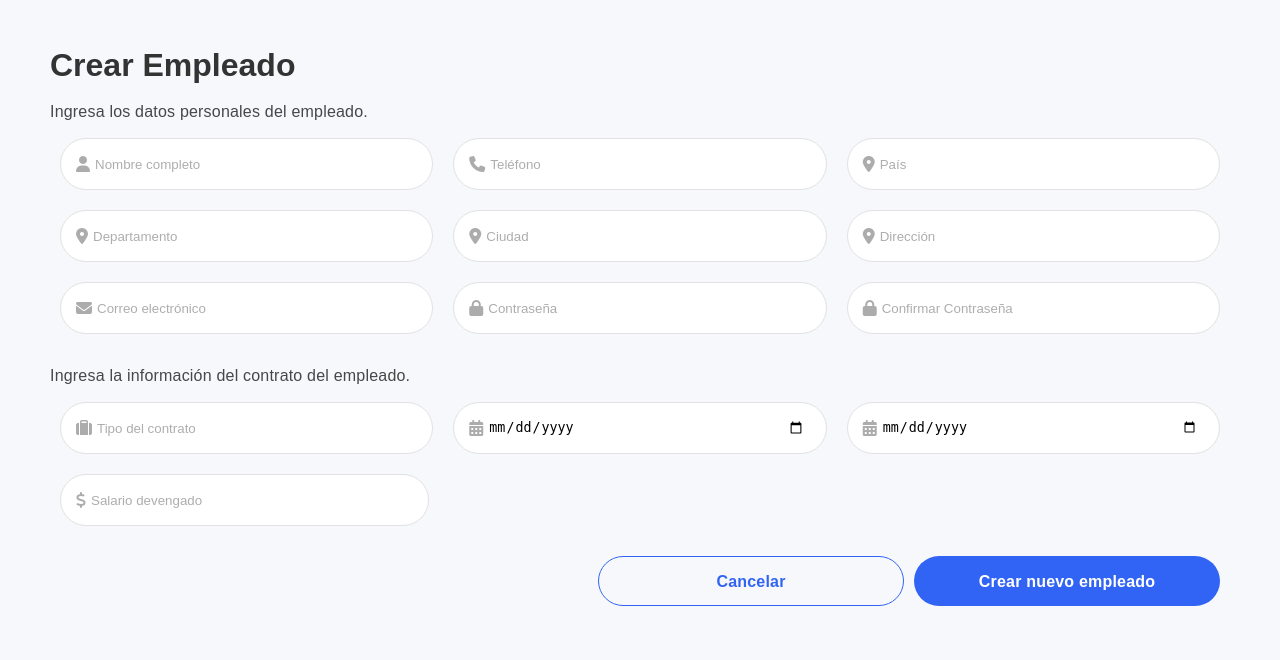
After one commit to Hanner004/equipo-9-ciclo-3, a Flask app: page /admin/createemployee/ in a window 1280 px wide. The commit adds this page. Shown: the top 660 px of the page. Run offline with Flask 2, Linux system fonts and the light colour scheme; some libraries are stand-ins or nearby versions.

Commit message:
Feature: crear empleado

```diff
--- a/app.py
+++ b/app.py
@@ -22,6 +22,11 @@ def admin():
     return render_template("admin.html")
 
 
+@app.route("/admin/createemployee/")
+def adminCreateEmployee():
+    return render_template("adminCreateEmployee.html", title='CrearEmpleado')
+
+
 @app.route("/user/")
 @app.route("/user/profile/")
 def userProfile():
--- /dev/null
+++ b/static/css/createEmployee.css
@@ -0,0 +1,110 @@
+* {
+  margin: 0;
+  padding: 0;
+}
+
+body {
+  background-color: #f7f8fc;
+}
+
+.container {
+  font-family: "Mulish", sans-serif;
+  margin: 30px;
+  padding: 20px;
+}
+
+.title {
+  font-size: 2em;
+  font-weight: 900;
+  line-height: 30px;
+  text-transform: capitalize;
+  color: #333333;
+}
+
+.subtitle {
+  font-size: 1em;
+  font-weight: normal;
+  line-height: 23px;
+  letter-spacing: 0.2px;
+  color: #474747;
+  padding: 20px 0 5px 0;
+}
+
+.row {
+  width: 100%;
+  display: flex;
+}
+
+.col {
+  width: 33%;
+}
+
+.input-form {
+  width: 100%;
+  height: 50px;
+  background-color: #ffffff;
+  margin: 10px;
+  display: flex;
+  align-items: center;
+  border-radius: 40px;
+  border: 1px solid #e2e2e2;
+  padding: 0 10px;
+}
+
+.form-control {
+  width: 90%;
+  height: 100%;
+  border-radius: 40px;
+  outline: none;
+  border: none;
+  padding: 0 5px;
+}
+
+.form-control::-webkit-input-placeholder {
+  color: #000;
+  opacity: 0.32;
+}
+
+.fas {
+  color: #000;
+  opacity: 0.32;
+  padding-left: 5px;
+}
+
+.btns {
+  display: flex;
+  align-items: center;
+  justify-content: flex-end;
+  width: 100%;
+  padding: 20px 0 5px 0;
+}
+
+.btn {
+  height: 50px;
+  width: 306px;
+  font-style: normal;
+  font-weight: 600;
+  font-size: 1em;
+  line-height: 23px;
+  letter-spacing: 0.2px;
+  padding: 10px;
+  border: none;
+  color: #fff;
+  border-radius: 50px;
+  cursor: pointer;
+  margin-right: 10px;
+}
+
+.btn-primary {
+  background-color: #3164f4;
+}
+
+.btn-outline {
+  background-color: transparent;
+  border: 1px solid #3164f4;
+  color: #3164f4;
+}
+
+.btn-primary:hover {
+  background-color: #557ff3;
+}
--- a/templates/admin.html
+++ b/templates/admin.html
@@ -61,7 +61,7 @@
           </button>
           <input class="search-bar" type="search" name="search" id="search" placeholder="Buscar empleado">
         </div>
-        <button class="btn btn-primary">Crear nuevo usuario</button>
+        <button class="btn btn-primary" onclick="location.href='createemployee'">Crear nuevo usuario</button>
       </div>
       <div class="main__body">
         <table>
--- /dev/null
+++ b/templates/adminCreateEmployee.html
@@ -0,0 +1,94 @@
+<!DOCTYPE html>
+<html lang="es">
+
+<head>
+	<meta charset="UTF-8">
+	<meta http-equiv="X-UA-Compatible" content="IE=edge">
+	<meta name="viewport" content="width=device-width, initial-scale=1.0">
+
+	<link rel="stylesheet" href='{{ url_for("static", filename="css/createEmployee.css") }}'>
+
+	<script src="https://kit.fontawesome.com/13e187c8c8.js" crossorigin="anonymous"></script>
+
+	<title>Crear empleado</title>
+</head>
+
+<body>
+	<div class="container">
+		<h2 class="title">Crear empleado</h2>
+		<div class="form-container">
+			<form class="form">
+				<h3 class="subtitle">Ingresa los datos personales del empleado.</h3>
+				<div class="row">
+					<div class="input-form">
+						<i class="fas fa-user"></i>
+						<input type="text" class="form-control" placeholder="Nombre completo" />
+					</div>
+					<div class="input-form">
+						<i class="fas fa-phone"></i>
+						<input type="tel" class="form-control" placeholder="Teléfono" />
+					</div>
+					<div class="input-form">
+						<i class="fas fa-map-marker-alt"></i>
+						<input type="text" class="form-control" placeholder="País" />
+					</div>
+				</div>
+				<div class="row">
+					<div class="input-form">
+						<i class="fas fa-map-marker-alt"></i>
+						<input type="text" class="form-control" placeholder="Departamento" />
+					</div>
+					<div class="input-form">
+						<i class="fas fa-map-marker-alt"></i>
+						<input type="text" class="form-control" placeholder="Ciudad" />
+					</div>
+					<div class="input-form">
+						<i class="fas fa-map-marker-alt"></i>
+						<input type="text" class="form-control" placeholder="Dirección" />
+					</div>
+				</div>
+				<div class="row">
+					<div class="input-form">
+						<i class="fas fa-envelope"></i>
+						<input type="email" class="form-control" placeholder="Correo electrónico" />
+					</div>
+					<div class="input-form">
+						<i class="fas fa-lock"></i>
+						<input type="password" class="form-control" placeholder="Contraseña" />
+					</div>
+					<div class="input-form">
+						<i class="fas fa-lock"></i>
+						<input type="password" class="form-control" placeholder="Confirmar Contraseña" />
+					</div>
+				</div>
+				<h3 class="subtitle">Ingresa la información del contrato del empleado.</h3>
+				<div class="row">
+					<div class="input-form">
+						<i class="fas fa-suitcase"></i>
+						<input type="text" class="form-control" placeholder="Tipo del contrato" />
+					</div>
+					<div class="input-form">
+						<i class="fas fa-calendar-alt"></i>
+						<input type="date" class="form-control" placeholder="Fecha de ingreso" />
+					</div>
+					<div class="input-form">
+						<i class="fas fa-calendar-alt"></i>
+						<input type="date" class="form-control" placeholder="Fecha de terminación" />
+					</div>
+				</div>
+				<div class="row col">
+					<div class="input-form">
+						<i class="fas fa-dollar-sign"></i>
+						<input type="number" class="form-control" placeholder="Salario devengado" />
+					</div>
+				</div>
+				<div class="btns">
+					<button type="button" class="btn btn-outline" onclick="window.history.back();">Cancelar</button>
+					<button type="submit" class="btn btn-primary">Crear nuevo empleado</button>
+				</div>
+			</form>
+		</div>
+	</div>
+</body>
+
+</html>
```
